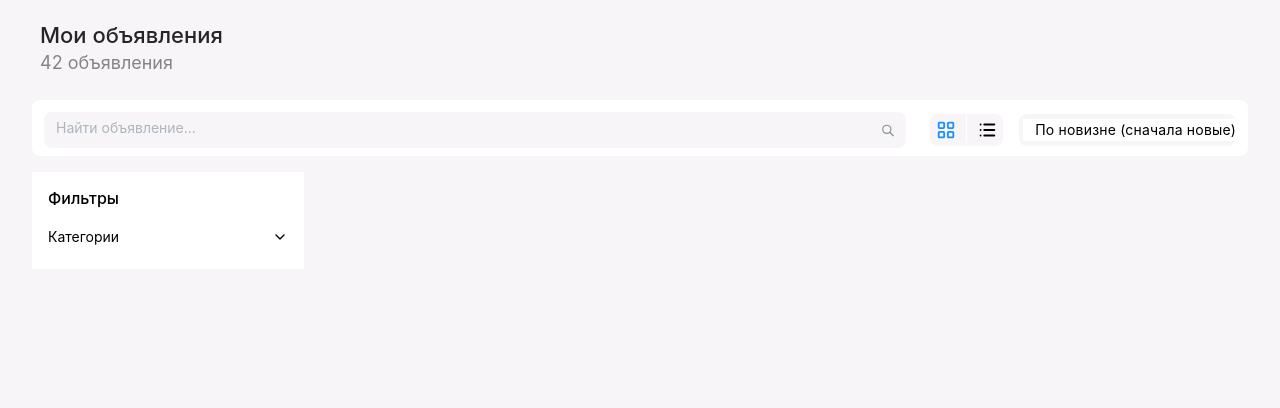
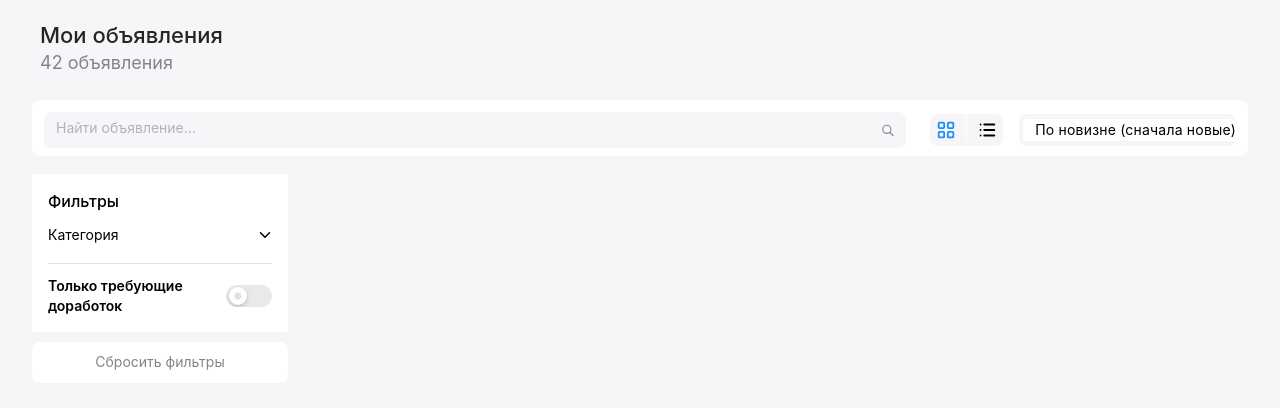
Before and after one commit to Raemyn/avito-ai, a React (Vite) app: page /ads in a window 1280 px wide. Shown: the top 408 px of the page. Built offline with nearby package versions, Linux system fonts and the light colour scheme.

Commit message:
Делаю стедаж карточек

```diff
--- a/src/components/ads/AdsListPage.tsx
+++ b/src/components/ads/AdsListPage.tsx
@@ -9,6 +9,7 @@ import {
     Flex,
     Menu,
     Paper,
+    Switch,
     Text,
     TextInput,
     Title,
@@ -124,28 +125,33 @@ const AdsListPage = () => {
                     </Flex>
                 </Paper>
 
-        <Flex mt={16} gap={16}>
-          <Flex p={16} bg="#fff" direction="column">
-            <Title fw={500} fz={16}>
+                <Flex mt={18} gap={16}>
+                    <Flex gap={10} direction="column">
+                        <Flex p={16} w={256} bg="#fff" direction="column">
+                            <Title order={3} fw={500} fz={16}>
                                 Фильтры
                             </Title>
 
-            <Box w={240} mt={12}>
+                            <Box w={240} mt={7}>
                                 <Button
                                     fullWidth
                                     variant="outline"
+
                                     radius={8}
                                     h={32}
                                     fz={14}
                                     fw={400}
+                                    lh={157}
                                     p={0}
                                     c="#000"
                                     justify="space-between"
                                     onClick={() => setCategoriesOpen((o) => !o)}
                                     rightSection={
                                         <IconChevronDown
-                    size={16}
+                                            size={18}
+
                                             style={{
+                                                marginRight: '14px',
                                                 transform: categoriesOpen ? "rotate(180deg)" : "rotate(0deg)",
                                                 transition: "0.2s",
                                             }}
@@ -161,27 +167,85 @@ const AdsListPage = () => {
                                         },
                                     }}
                                 >
-                Категории
+                                    Категория
                                 </Button>
 
                                 <Collapse expanded={categoriesOpen}>
-                <Paper mt={8} p={0} radius={8} >
+                                    <Paper mt={5} p={0} radius={8}>
                                         {categories.map((cat) => (
-                    <Flex key={cat} align="center" mb={8}>
                                             <Checkbox
+                                                key={cat}
+                                                label={cat}
                                                 checked={selectedCategories.includes(cat)}
                                                 onChange={() => toggleCategory(cat)}
-                        mr={8}
+                                                mb={8}
+                                                styles={{
+
+                                                    label: {
+                                                        fontSize: 14,
+                                                        letterSpacing:0.3 // размер текста
+                                                    },
+                                                }}
                                             />
-                      <Text fz={14}>{cat}</Text>
-                    </Flex>
                                         ))}
                                     </Paper>
                                 </Collapse>
                             </Box>
+                            <Divider my="sm" />
+                            <Flex align="center" gap={8} justify="space-between">
+                                <Title fz={14} fw={600} order={3} >
+                                    Только требующие <br /> доработок
+                                </Title>
+
+                                <Switch
+                                    size="md"
+                                    onLabel=""
+                                    offLabel=""
+                                    styles={(_, { checked }) => ({
+                                        track: {
+                                            width: 44,
+                                            height: 22,
+                                            borderRadius: 23,
+                                            backgroundColor: checked ? "#bdbdbd" : "#e9e9e9",
+                                        },
+                                        thumb: {
+                                            width: 18,
+                                            height: 18,
+                                            borderRadius: 16,
+                                            backgroundColor: "#fff",
+                                            border: "none",
+                                            boxShadow: "0 2px 4px 0 rgba(0, 35, 11, 0.2)",
+                                        },
+                                    })}
+                                />
                             </Flex>
 
-          <Flex flex={1}></Flex>
+
+
+                        </Flex>
+                        <Button
+
+                            styles={{
+                                root: {
+
+                                    borderRadius: 8,
+                                    padding: "12px",
+                                    width: 256,
+                                    height: 41,
+                                    fontWeight: 400,
+                                    fontSize: 14,
+                                    color: "#848388",
+                                    backgroundColor: "#fff", // если нужен белый фон
+
+                                },
+                            }}
+                        >
+                            Сбросить фильтры
+                        </Button>
+                    </Flex>
+                    <Flex flex={1}>
+
+                    </Flex>
                 </Flex>
             </main>
         </Box>
```
Lines whose indentation alone changed are shown as unchanged.
